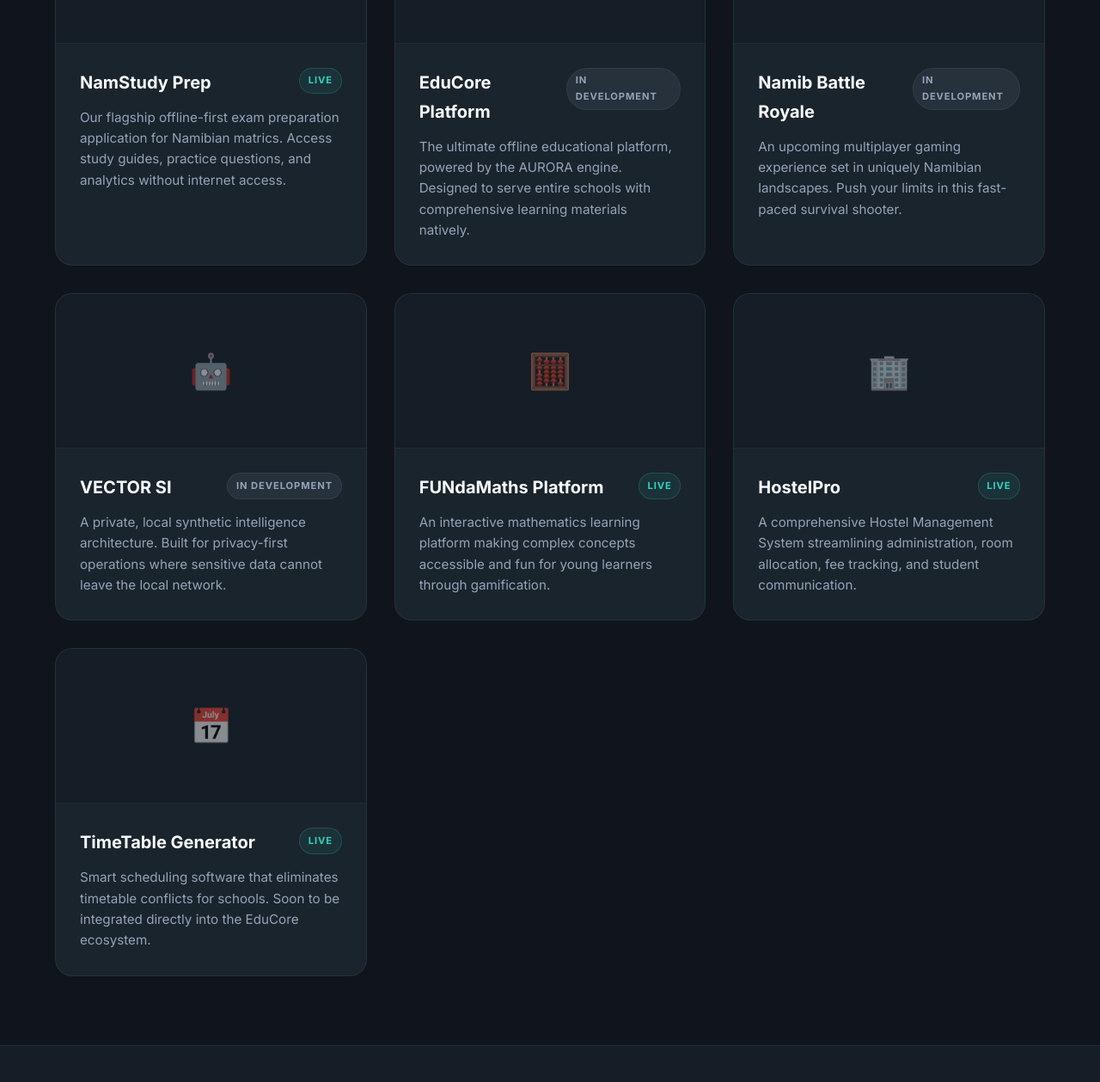
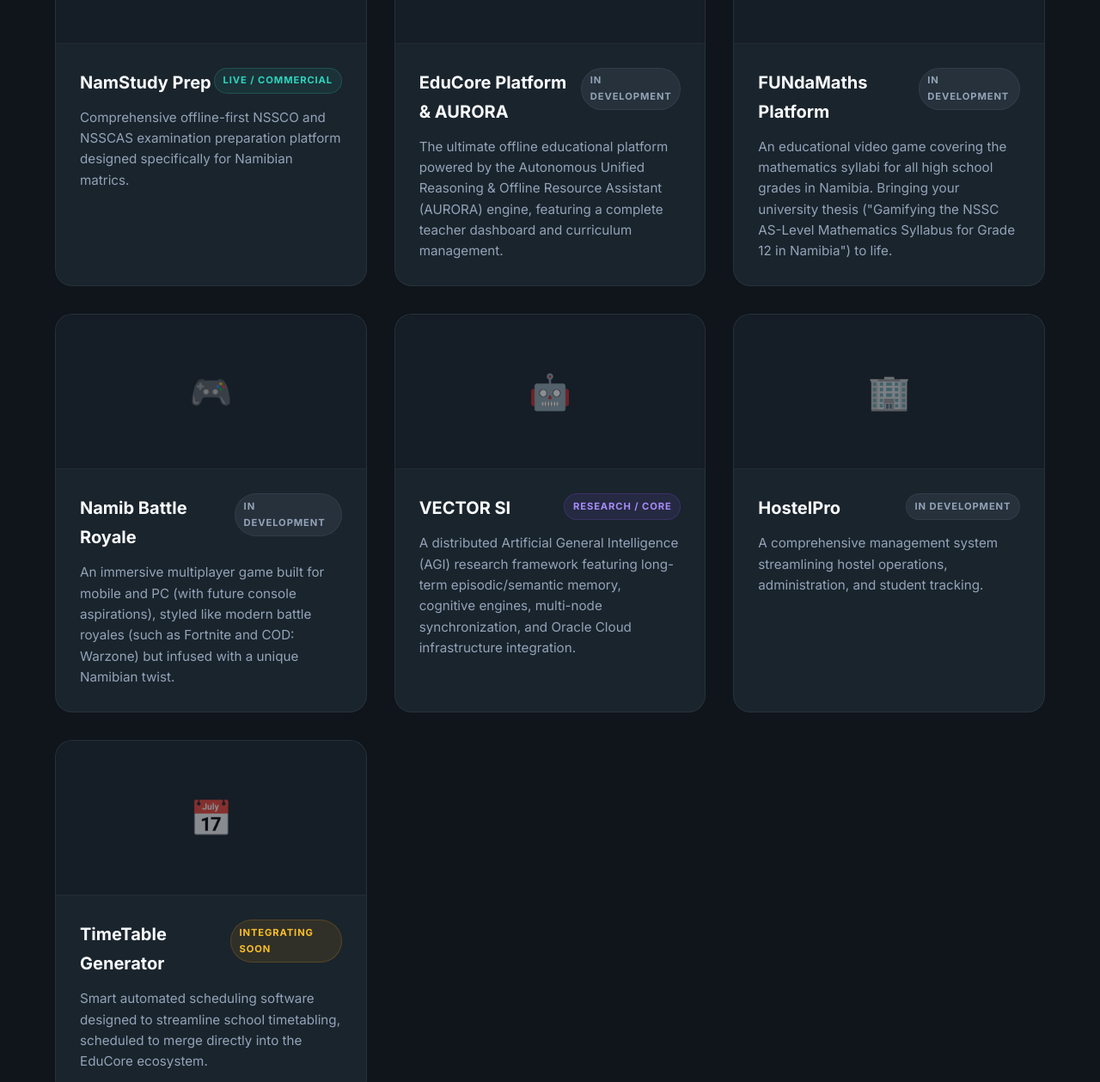
Before and after one commit to VersaTech-Support/VersaTech-Support.github.io, a plain HTML site: page projects.html in a window 1280 px wide. Shown: the part 533-1792 px from the top of the page at 86% size. Drawn offline with Linux system fonts and the light colour scheme.

Commit message:
feat: implement global CSS framework and update project descriptions with status refinements

```diff
--- a/css/styles.css
+++ b/css/styles.css
@@ -371,7 +371,7 @@
 /* ---------- Cards Grid ---------- */
 .cards-grid {
   display: grid;
-  grid-template-columns: repeat(auto-fit, minmax(300px, 1fr));
+  grid-template-columns: repeat(auto-fit, minmax(260px, 1fr));
   gap: 1.5rem;
 }
 
@@ -1282,6 +1282,18 @@
   border: 1px solid var(--border);
 }
 
+.tag-research {
+  background: rgba(139, 92, 246, 0.1);
+  color: #a78bfa;
+  border: 1px solid rgba(139, 92, 246, 0.2);
+}
+
+.tag-integrating {
+  background: rgba(245, 158, 11, 0.1);
+  color: #fbbf24;
+  border: 1px solid rgba(245, 158, 11, 0.2);
+}
+
 .project-desc {
   font-size: 0.95rem;
   color: var(--text-secondary);
--- a/projects.html
+++ b/projects.html
@@ -53,9 +53,9 @@
           <div class="project-content">
             <div class="project-header">
               <h3 class="project-title">NamStudy Prep</h3>
-              <span class="project-tag tag-live">Live</span>
+              <span class="project-tag tag-live">Live / Commercial</span>
             </div>
-            <p class="project-desc">Our flagship offline-first exam preparation application for Namibian matrics. Access study guides, practice questions, and analytics without internet access.</p>
+            <p class="project-desc">Comprehensive offline-first NSSCO and NSSCAS examination preparation platform designed specifically for Namibian matrics.</p>
           </div>
         </div>
 
@@ -66,14 +66,28 @@
           </div>
           <div class="project-content">
             <div class="project-header">
-              <h3 class="project-title">EduCore Platform</h3>
+              <h3 class="project-title">EduCore Platform &amp; AURORA</h3>
               <span class="project-tag tag-dev">In Development</span>
             </div>
-            <p class="project-desc">The ultimate offline educational platform, powered by the AURORA engine. Designed to serve entire schools with comprehensive learning materials natively.</p>
+            <p class="project-desc">The ultimate offline educational platform powered by the Autonomous Unified Reasoning &amp; Offline Resource Assistant (AURORA) engine, featuring a complete teacher dashboard and curriculum management.</p>
           </div>
         </div>
 
         <!-- Project 3 -->
+        <div class="project-card reveal">
+          <div class="project-img">
+            <span class="project-img-placeholder">🧮</span>
+          </div>
+          <div class="project-content">
+            <div class="project-header">
+              <h3 class="project-title">FUNdaMaths Platform</h3>
+              <span class="project-tag tag-dev">In Development</span>
+            </div>
+            <p class="project-desc">An educational video game covering the mathematics syllabi for all high school grades in Namibia. Bringing your university thesis ("Gamifying the NSSC AS-Level Mathematics Syllabus for Grade 12 in Namibia") to life.</p>
+          </div>
+        </div>
+
+        <!-- Project 4 -->
         <div class="project-card reveal">
           <div class="project-img">
             <span class="project-img-placeholder">🎮</span>
@@ -83,11 +97,11 @@
               <h3 class="project-title">Namib Battle Royale</h3>
               <span class="project-tag tag-dev">In Development</span>
             </div>
-            <p class="project-desc">An upcoming multiplayer gaming experience set in uniquely Namibian landscapes. Push your limits in this fast-paced survival shooter.</p>
+            <p class="project-desc">An immersive multiplayer game built for mobile and PC (with future console aspirations), styled like modern battle royales (such as Fortnite and COD: Warzone) but infused with a unique Namibian twist.</p>
           </div>
         </div>
 
-        <!-- Project 4 -->
+        <!-- Project 5 -->
         <div class="project-card reveal">
           <div class="project-img">
             <span class="project-img-placeholder">🤖</span>
@@ -95,23 +109,9 @@
           <div class="project-content">
             <div class="project-header">
               <h3 class="project-title">VECTOR SI</h3>
-              <span class="project-tag tag-dev">In Development</span>
+              <span class="project-tag tag-research">Research / Core</span>
             </div>
-            <p class="project-desc">A private, local synthetic intelligence architecture. Built for privacy-first operations where sensitive data cannot leave the local network.</p>
-          </div>
-        </div>
-
-        <!-- Project 5 -->
-        <div class="project-card reveal">
-          <div class="project-img">
-            <span class="project-img-placeholder">🧮</span>
-          </div>
-          <div class="project-content">
-            <div class="project-header">
-              <h3 class="project-title">FUNdaMaths Platform</h3>
-              <span class="project-tag tag-live">Live</span>
-            </div>
-            <p class="project-desc">An interactive mathematics learning platform making complex concepts accessible and fun for young learners through gamification.</p>
+            <p class="project-desc">A distributed Artificial General Intelligence (AGI) research framework featuring long-term episodic/semantic memory, cognitive engines, multi-node synchronization, and Oracle Cloud infrastructure integration.</p>
           </div>
         </div>
 
@@ -123,9 +123,9 @@
           <div class="project-content">
             <div class="project-header">
               <h3 class="project-title">HostelPro</h3>
-              <span class="project-tag tag-live">Live</span>
+              <span class="project-tag tag-dev">In Development</span>
             </div>
-            <p class="project-desc">A comprehensive Hostel Management System streamlining administration, room allocation, fee tracking, and student communication.</p>
+            <p class="project-desc">A comprehensive management system streamlining hostel operations, administration, and student tracking.</p>
           </div>
         </div>
 
@@ -137,9 +137,9 @@
           <div class="project-content">
             <div class="project-header">
               <h3 class="project-title">TimeTable Generator</h3>
-              <span class="project-tag tag-live">Live</span>
+              <span class="project-tag tag-integrating">Integrating Soon</span>
             </div>
-            <p class="project-desc">Smart scheduling software that eliminates timetable conflicts for schools. Soon to be integrated directly into the EduCore ecosystem.</p>
+            <p class="project-desc">Smart automated scheduling software designed to streamline school timetabling, scheduled to merge directly into the EduCore ecosystem.</p>
           </div>
         </div>
 
```
Also changed, not shown: index.html (+14 -8 lines).
